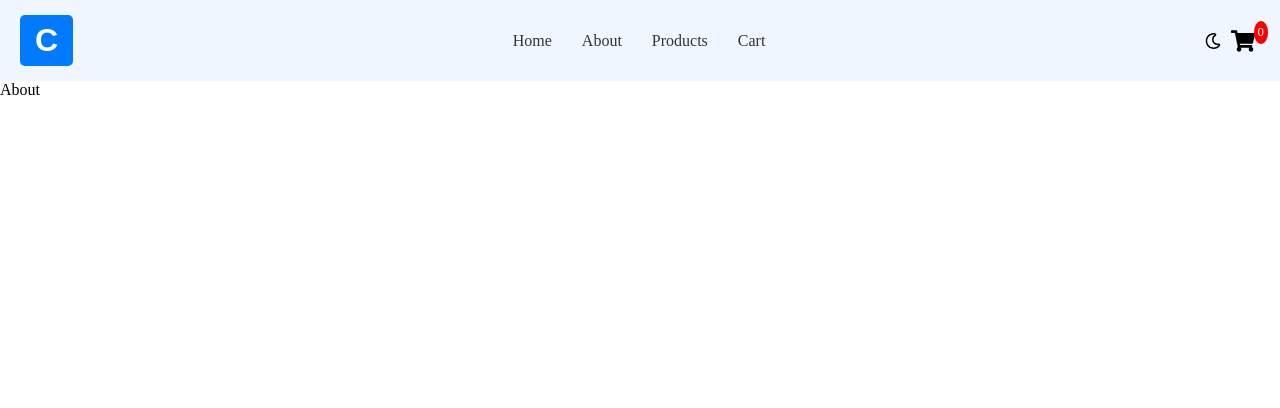
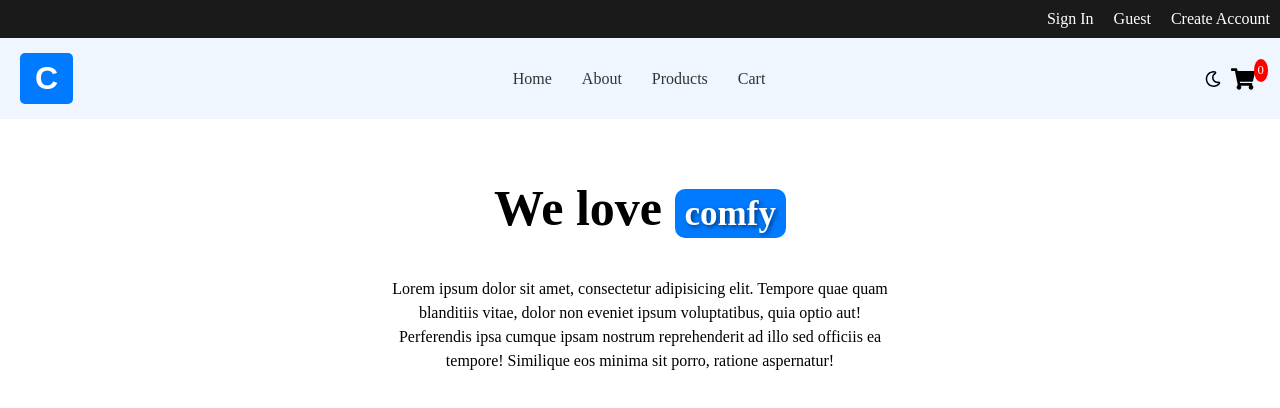
Before and after one commit to rasuljonadhamov/ecommerce, a React (Vite) app: page /about in a window 1280 px wide. Shown: the top 408 px of the page. Built offline with nearby package versions, Linux system fonts and the light colour scheme.

Commit message:
Added sign in and up

```diff
--- a/src/App.jsx
+++ b/src/App.jsx
@@ -3,9 +3,11 @@ import "./index.scss";
 import Navbar from "./components/Navbar/Navbar";
 import { Route, Routes } from "react-router-dom";
 import Home from "./Routes/Home";
-import About from "./Routes/About";
+import AboutPage from "./Routes/About";
 import Products from "./Routes/Products";
 import Cart from "./Routes/Cart";
+import SignRoute from "./Routes/SignRoute";
+import SignUpRoute from "./Routes/SignUpRoute";
 
 function App() {
   const [isDarkMode, setIsDarkMode] = useState(false);
@@ -26,7 +28,7 @@ function App() {
             }
           />
 
-          <Route element={<About isDarkMode={isDarkMode} />} path="about" />
+          <Route element={<AboutPage isDarkMode={isDarkMode} />} path="about" />
 
           <Route
             element={<Products isDarkMode={isDarkMode} />}
@@ -35,6 +37,8 @@ function App() {
 
           <Route element={<Cart isDarkMode={isDarkMode} />} path="cart" />
         </Route>
+        <Route path="/sign-in" element={<SignRoute />}></Route>
+        <Route path="/sign-up" element={<SignUpRoute />}></Route>
       </Routes>
     </div>
   );
--- a/src/Routes/About.jsx
+++ b/src/Routes/About.jsx
@@ -1,6 +1,7 @@
+import Abouts from "../components/About/Abouts";
 
-const About = () => {
-  return <div>About</div>;
+const AboutPage = ({isDarkMode}) => {
+  return <Abouts isDarkMode={isDarkMode}/>;
 };
 
-export default About;
+export default AboutPage;
--- /dev/null
+++ b/src/Routes/SignRoute.jsx
@@ -0,0 +1,11 @@
+import SignInPage from "../components/SignInPage/SignInPage";
+
+const SignRoute = () => {
+  return (
+    <div>
+      <SignInPage />
+    </div>
+  );
+};
+
+export default SignRoute;
--- /dev/null
+++ b/src/Routes/SignUpRoute.jsx
@@ -0,0 +1,11 @@
+import SignUpPage from "../components/SignUp/SignUpPage";
+
+const SignUpRoute = () => {
+  return (
+    <div>
+      <SignUpPage />
+    </div>
+  );
+};
+
+export default SignUpRoute;
--- /dev/null
+++ b/src/components/About/Abouts.jsx
@@ -0,0 +1,21 @@
+import "./Abouts.scss";
+
+const About = ({ isDarkMode }) => {
+  return (
+    <div className={`about-container ${isDarkMode ? "dark-mode" : ""}`}>
+      <h1 className="heading">
+        We love{" "}
+        <span className={`comfy ${isDarkMode ? "dark-comfy" : ""}`}>comfy</span>
+      </h1>
+
+      <p className="paragraph">
+        Lorem ipsum dolor sit amet, consectetur adipisicing elit. Tempore quae
+        quam blanditiis vitae, dolor non eveniet ipsum voluptatibus, quia optio
+        aut! Perferendis ipsa cumque ipsam nostrum reprehenderit ad illo sed
+        officiis ea tempore! Similique eos minima sit porro, ratione aspernatur!
+      </p>
+    </div>
+  );
+};
+
+export default About;
--- /dev/null
+++ b/src/components/About/Abouts.scss
@@ -0,0 +1,57 @@
+.about-container {
+  display: flex;
+  flex-direction: column;
+  align-items: center;
+  text-align: center;
+  height: 100vh;
+  padding: 20px;
+}
+
+.heading {
+  font-size: 50px;
+  font-weight: bold;
+  margin-bottom: 10px;
+  width: 100%;
+  max-width: 500px;
+  margin: 40px auto;
+}
+
+ .comfy {
+  font-family: cursive;
+  background-color: #007aff; /* Replace with your desired green shade */
+  font-size: 35px;
+  color: #fff;
+  border-radius: 10px;
+  padding: 5px 10px;
+  text-shadow: 2px 2px 4px rgba(0, 0, 0, 0.5);
+}
+
+.comfy-text {
+  font-size: 18px;
+  color: #fff;
+  padding: 5px;
+}
+
+.paragraph {
+  line-height: 1.5;
+  margin-top: 10px;
+  width: 100%;
+  max-width: 500px;
+  margin: 0 auto;
+}
+
+.dark-mode {
+  background-color: #333;
+  color: #fff;
+}
+
+.dark-text {
+  background-color: #444;
+  color: #fff;
+}
+
+.dark-comfy {
+  color: #333;
+  text-shadow: none;
+  background-color: #ff2d55;
+}
--- a/src/components/Featured/Featured.scss
+++ b/src/components/Featured/Featured.scss
@@ -1,6 +1,6 @@
 .featured-products {
   background-color: #fff;
-  margin-top: 50px;
+  padding-top: 50px;
 
   &.dark-mode {
     background-color: #333;
--- a/src/components/Navbar/Navbar.jsx
+++ b/src/components/Navbar/Navbar.jsx
@@ -9,13 +9,34 @@ import { Link, Outlet } from "react-router-dom";
 
 const Navbar = ({ isDarkMode, setIsDarkMode }) => {
   return (
+    <div className="wrap">
+      <div className={isDarkMode ? "auth-wrapper dark-mode" : "auth-wrapper"}>
+        <Link
+          to="/sign-in"
+          className={isDarkMode ? "links dark-mode" : "links"}
+        >
+          Sign In
+        </Link>
+        <Link to="/" className={isDarkMode ? "links dark-mode" : "links"}>
+          Guest
+        </Link>
+        <Link
+          to="/sign-up"
+          className={isDarkMode ? "links dark-mode" : "links"}
+        >
+          Create Account
+        </Link>
+      </div>
       <div className="navbar-container">
         <div className={isDarkMode ? "Navbar dark-mode" : "Navbar"}>
           <Link to="/" className="Logo">
             C
           </Link>
           <nav>
-          <Link className={isDarkMode ? "NavLink dark-mode" : "NavLink"} to="/">
+            <Link
+              className={isDarkMode ? "NavLink dark-mode" : "NavLink"}
+              to="/"
+            >
               Home
             </Link>
             <Link
@@ -69,6 +90,7 @@ const Navbar = ({ isDarkMode, setIsDarkMode }) => {
         </div>
         <Outlet />
       </div>
+    </div>
   );
 };
 
--- a/src/components/Navbar/Navbar.scss
+++ b/src/components/Navbar/Navbar.scss
@@ -103,3 +103,27 @@ $dark-hover-text-color: #ddd;
     }
   }
 }
+
+.auth-wrapper {
+  display: flex;
+  align-items: center;
+  padding-right: 40px;
+  justify-content: flex-end;
+  gap: 20px;
+  background-color: #1a1a1a;
+  color: #fff;
+  padding: 10px;
+
+  &.dark-mode {
+    color: black;
+    background-color: #616161;
+  }
+
+  .links {
+    display: inline-block;
+
+    &.dark-mode {
+      background-color: #616161;
+    }
+  }
+}
--- a/src/components/SignInPage/SignInPage.jsx
+++ b/src/components/SignInPage/SignInPage.jsx
@@ -1,3 +1,4 @@
+import { Link } from "react-router-dom";
 import "./SignInPage.scss"; // Import SCSS file for styling
 
 const SignInPage = () => {
@@ -18,7 +19,9 @@ const SignInPage = () => {
           <input type="password" id="password" name="password" />
         </div>
         <div className="form-group">
-          <button type="submit">Sign In</button>
+          <button type="submit">
+            <Link to="/"> Sign In</Link>
+          </button>
         </div>
       </form>
     </div>
--- a/src/components/SignUp/SignUpPage.jsx
+++ b/src/components/SignUp/SignUpPage.jsx
@@ -1,3 +1,4 @@
+import { Link } from "react-router-dom";
 import "./SignUpPage.scss";
 
 const SignUpPage = () => {
@@ -22,7 +23,9 @@ const SignUpPage = () => {
           <input type="password" id="password" name="password" />
         </div>
         <div className="form-group">
-          <button type="submit">Sign Up</button>
+          <button type="submit">
+            <Link to="/">Sign Up</Link>
+          </button>
         </div>
       </form>
     </div>
```
Lines whose indentation alone changed are shown as unchanged.
